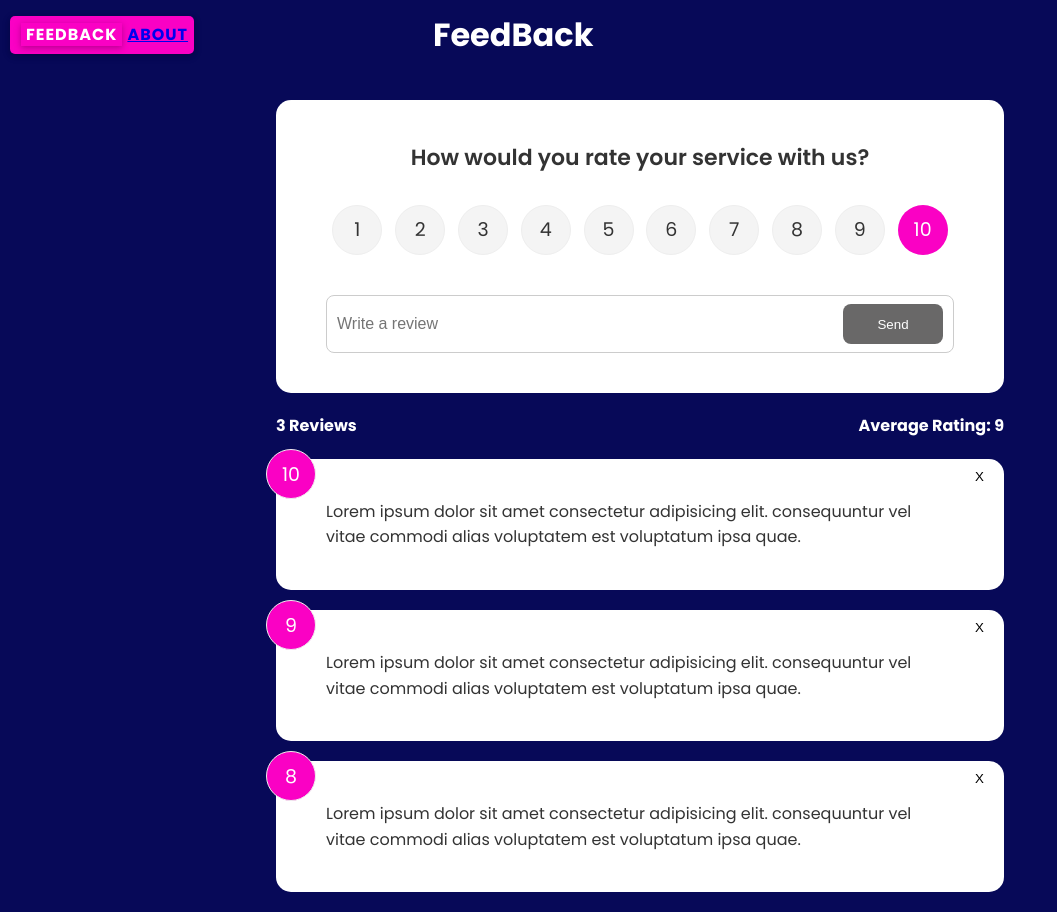
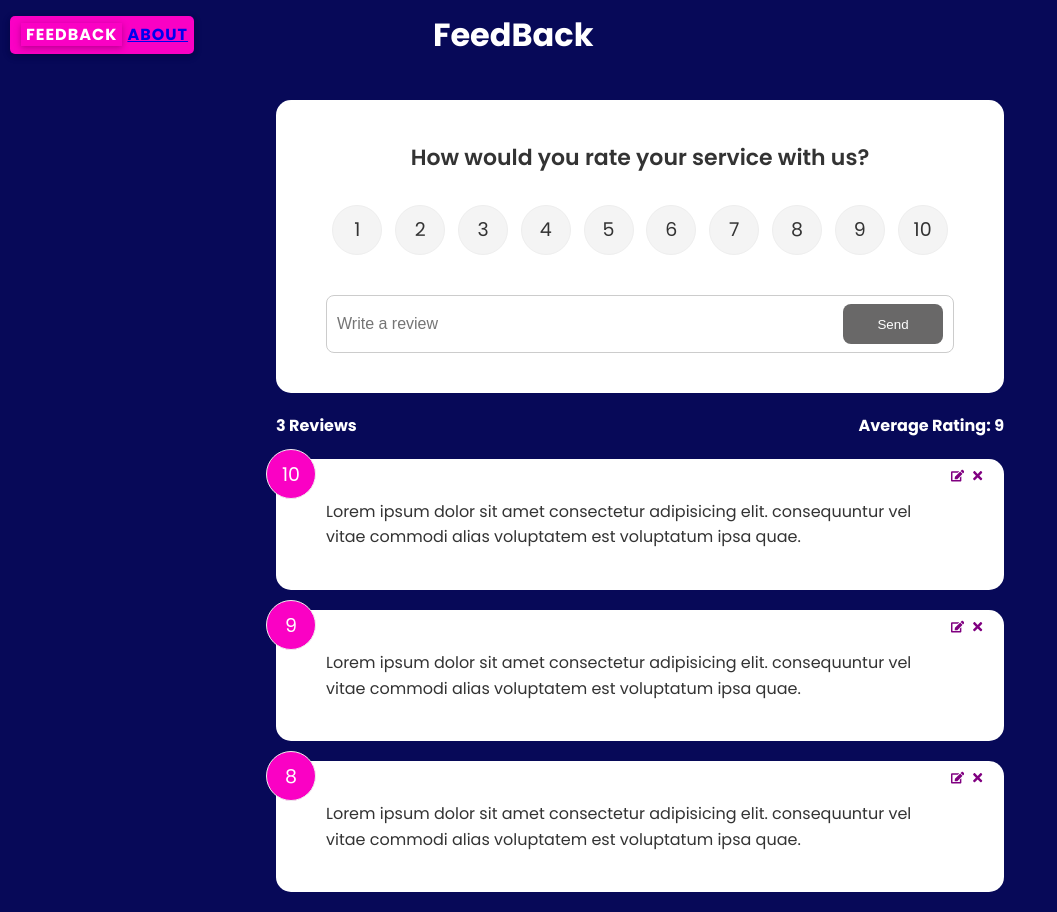
Before and after one commit to hiyabh/feedback-app, a React (Create React App) app: page / in a window 1280 px wide. Shown: the whole page, without its empty margins (0-1057 px from the left). Built offline with nearby package versions, Linux system fonts and the light colour scheme.

Commit message:
All Context work perfect

```diff
--- a/src/components/FeedbackForm.jsx
+++ b/src/components/FeedbackForm.jsx
@@ -1,18 +1,27 @@
-import { useState, useContext } from "react";
+import { useState, useContext, useEffect } from "react";
+import RatingSelect from "./RatingSelect";
 import Card from "./shared/Card";
 import Button from "./Button";
-import RatingSelect from "./RatingSelect";
 import FeedbackContext from "../context/FeedbackContext";
 
 function FeedbackForm() {
-
-
   const [text, setText] = useState("");
   const [rating, setRating] = useState(10);
   const [btnDisabled, setBtnDisabled] = useState(true);
   const [message, setMessage] = useState("");
 
-  const { addFeedback } = useContext(FeedbackContext);
+  const { addFeedback, feedbackEdit, updateFeedback } =
+    useContext(FeedbackContext);
+
+  useEffect(() => {
+    if (feedbackEdit?.edit === true) {
+      console.log("feedbackEdit.item.text: ", feedbackEdit.item.text);
+      setBtnDisabled(false);
+      // setText(feedbackEdit.item.text);
+      setText(feedbackEdit.item.text);
+      setRating("test");
+    }
+  }, [feedbackEdit]);
 
   const handleTextChange = (e) => {
     if (text === "") {
@@ -38,9 +47,12 @@
         text: text,
         rating: rating,
       };
-      addFeedback(newFeedback);
-
-      setText('');
+      if(feedbackEdit?.edit === true) {
+        updateFeedback(feedbackEdit.item.id, newFeedback);
+      } else {
+        addFeedback(newFeedback);
+      }
+      setText("");
       setMessage(null);
       setBtnDisabled(true);
       e.target.reset();
@@ -59,11 +71,9 @@
               onChange={handleTextChange}
               type="text"
               placeholder="Write a review"
+              value={text}
             />
-            <Button
-              type="submit"
-              isDisabled={btnDisabled}
-            >
+            <Button type="submit" isDisabled={btnDisabled}>
               Send
             </Button>
           </div>
--- a/src/components/Feedbackitem.jsx
+++ b/src/components/Feedbackitem.jsx
@@ -1,15 +1,19 @@
 import Card from "./shared/Card";
 import { useContext } from "react";
 import FeedbackContext from "../context/FeedbackContext";
+import { FaTimes, FaEdit } from "react-icons/fa";
 
 function Feedbackitem({ item }) {
-  const { deleteFeedback } = useContext(FeedbackContext);
+  const { deleteFeedback, editFeedback } = useContext(FeedbackContext);
 
   return (
     <Card>
       <div className={"num-display"}>{item.rating}</div>
       <button onClick={() => deleteFeedback(item.id)} className="close">
-        X
+        <FaTimes color="purple" />
+      </button>
+      <button onClick={() => editFeedback(item)} className="edit">
+        <FaEdit color="purple" />
       </button>
       <div className={"text-display"}>{item.text}</div>
     </Card>
--- a/src/components/RatingSelect.jsx
+++ b/src/components/RatingSelect.jsx
@@ -1,7 +1,14 @@
-import { useState } from "react";
+import { useState, useContext, useEffect } from "react";
+import FeedbackContext from "../context/FeedbackContext";
 
 function RatingSelect({select}) {
     const [selected, setSelected] = useState(10);
+
+     const { feedbackEdit } = useContext(FeedbackContext);
+
+     useEffect(() => {
+       setSelected(feedbackEdit.item.rating);
+     }, [feedbackEdit]);
 
     const handleChange = (e) => {
         setSelected(+e.currentTarget.value);
--- a/src/context/FeedbackContext.js
+++ b/src/context/FeedbackContext.js
@@ -22,6 +22,11 @@
       },
     ]);
 
+    const [feedbackEdit, setFeedbackEdit] = useState({
+      item: {},
+      edit: false,
+    });
+
     const addFeedback = (newFeedback) => {
     newFeedback.id = uuidv4();
     setFeedback([newFeedback, ...feedback]);
@@ -33,13 +38,27 @@
       }
     };
 
+    const updateFeedback = (id, updItem) => {
+      setFeedback(feedback.map((item) => item.id === id ? {...item, ...updItem} : item))
+    };
+
+    const editFeedback = (item) => {
+      setFeedbackEdit({
+        item,
+        edit: true,
+      });
+    };
+
 
     return (
       <FeedbackContext.Provider
         value={{
           feedback,
+          feedbackEdit,
           deleteFeedback,
           addFeedback,
+          editFeedback,
+          updateFeedback,
         }}
       >
         {children}
```
